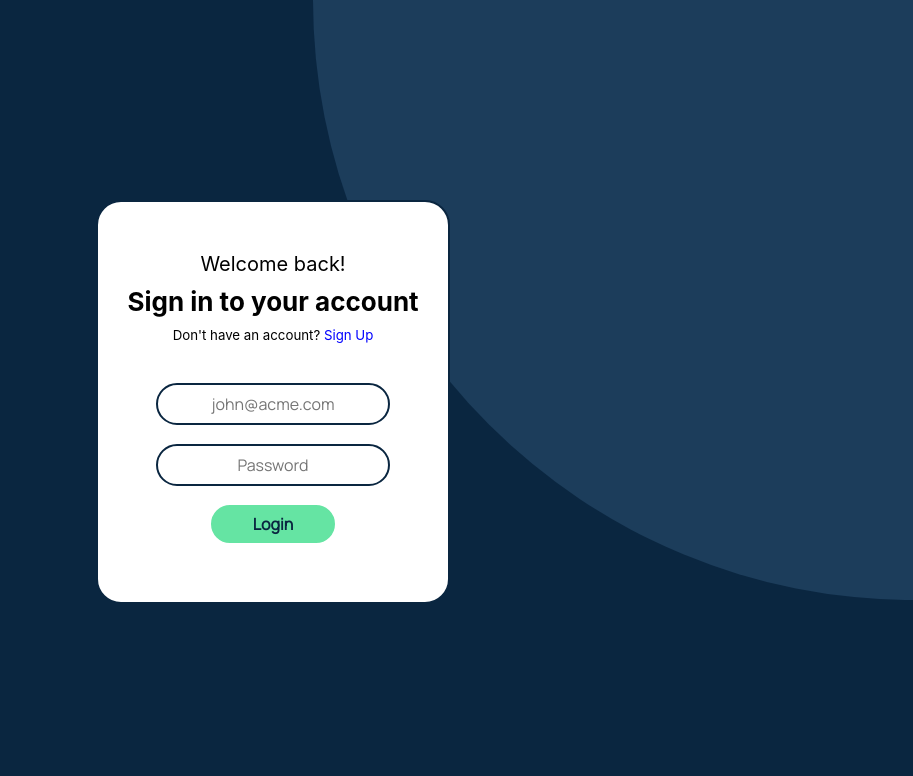
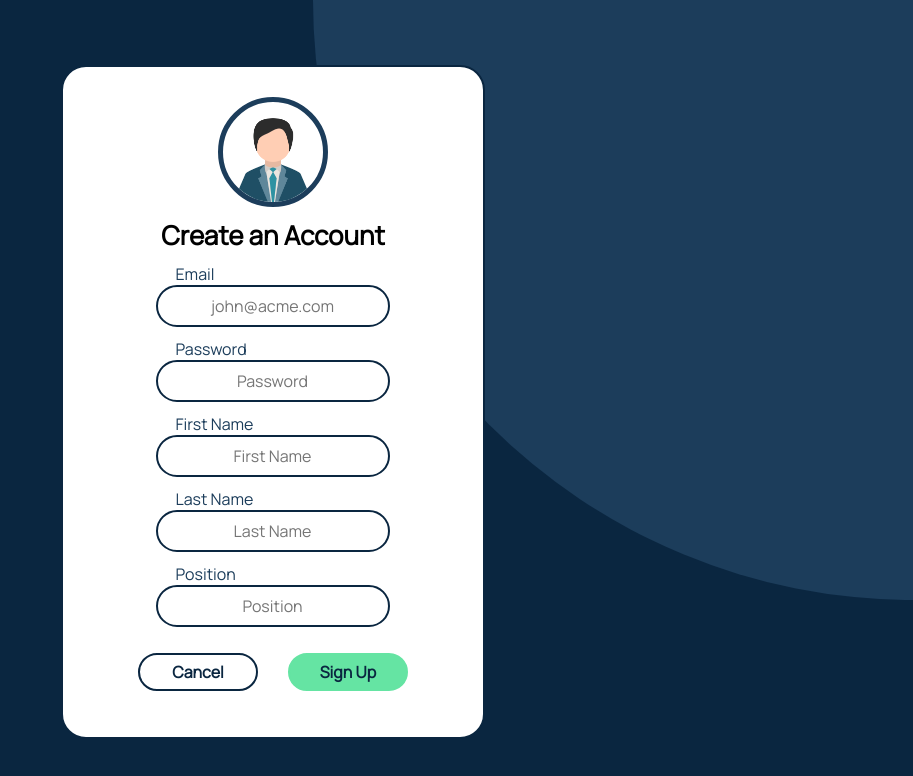
Before and after one commit to Vladimir-Kozinsky/i-service, a React (Create React App) app in the folder my-app/: page /signup in a window 1280 px wide. Shown: the top 776 px of the page, without its empty margins (367-1280 px from the left). Built offline with nearby package versions, Linux system fonts and the light colour scheme.

Commit message:
feat: add signup page

```diff
--- a/my-app/package.json
+++ b/my-app/package.json
@@ -17,6 +17,7 @@
     "react": "^18.2.0",
     "react-dom": "^18.2.0",
     "react-redux": "^8.0.2",
+    "react-router-dom": "^6.4.0",
     "react-scripts": "5.0.1",
     "redux": "^4.2.0",
     "sass": "^1.54.9",
--- a/my-app/src/App.tsx
+++ b/my-app/src/App.tsx
@@ -1,10 +1,15 @@
 import s from './App.module.scss';
 import Auth from './components/Auth/Auth';
+import { Routes, Route, } from "react-router-dom";
+import SignUp from './components/SignUp/SignUp';
 
 function App() {
   return (
     <div className={s.container}>
-      <Auth />
+      <Routes>
+        <Route path='/auth' element={<Auth />} />
+        <Route path='/signup' element={<SignUp />} />
+      </Routes>
     </div>
   );
 }
--- a/my-app/src/common/buttons/Button.module.scss
+++ b/my-app/src/common/buttons/Button.module.scss
@@ -2,7 +2,7 @@
     background-color: #ffffff;
     border-radius: 24px;
     height: 38px;
-    padding: 0 40px;
+    width: 120px;
     color: #0A2640;
     font-size: 16px;
     font-family: "Manrope";
@@ -25,5 +25,10 @@
     }
     &.button__white {
         border: #0a2640 2px solid;
+        &:hover {
+            background-color: #0a2640;
+            border: #0a2640 2px solid;
+            color: #ffffff;
+        }
     }
 }
--- a/my-app/src/components/Auth/Auth.tsx
+++ b/my-app/src/components/Auth/Auth.tsx
@@ -6,14 +6,15 @@ import Input from '../../common/Input';
 import s from './Auth.module.scss';
 import { signIn } from './../../store/reducers/authReducer';
 import { connect } from "react-redux";
+import { Link } from "react-router-dom";
 
-interface Values {
+interface IValues {
     email: string;
     password: string;
 }
 
 type MyProps = {
-    signIn: ({ email, password }: Values) => void;
+    signIn: ({ email, password }: IValues) => void;
     isAuthError: boolean;
 }
 
@@ -48,15 +49,15 @@ class Auth extends React.Component<MyProps> {
                 <div className={s.auth}>
                     <h4 className={classNames(s.auth__header, s.auth__header__welcome)}>Welcome back!</h4>
                     <h3 className={classNames(s.auth__header, s.auth__header__signin)}>Sign in to your account</h3>
-                    <h5 className={classNames(s.auth__header, s.auth__header__signup)}>Don't have an account? <a>Sign Up</a></h5>
+                    <h5 className={classNames(s.auth__header, s.auth__header__signup)}>Don't have an account? <Link to="/signup">Sign Up</Link></h5>
                     <Formik
                         initialValues={{
                             email: '',
                             password: ''
                         }}
                         onSubmit={(
-                            values: Values,
-                            { setSubmitting }: FormikHelpers<Values>
+                            values: IValues,
+                            { setSubmitting }: FormikHelpers<IValues>
                         ) => {
                             this.props.signIn(values);
                         }}
--- /dev/null
+++ b/my-app/src/components/SignUp/SignUp.module.scss
@@ -0,0 +1,74 @@
+@import url('https://fonts.googleapis.com/css2?family=Lora&family=Manrope&display=swap');
+
+.signout__container {
+    position: relative;
+    width: 100%;
+    height: 100%;
+    overflow: hidden;
+}
+
+.background__circle {
+    background-color: #1C3D5B;
+    width: 1200px;
+    height: 1200px;
+    border-radius: 1000px;
+    position: absolute;
+    top: -600px;
+    right: -600px;
+}
+
+.signout {
+    border: #0a2640 2px solid;
+    background-color: #ffffff;
+    border-radius: 25px;
+    height: 670px;
+    width: 420px;
+    position: relative;
+    top: 50%;
+    margin: -335px auto;
+}
+
+.signout__avatar {
+    width: 100px;
+    height: 100px;
+    border-radius: 100px;
+    border: 5px solid #1C3D5B;
+    text-align: center;
+    overflow: hidden;
+    position: relative;
+    margin: 30px auto 0;
+
+    .signout__avatar__img {
+        width: 130%;
+        position: absolute;
+        left: -15px
+    }
+}
+
+.signout__header {
+    text-align: center;
+    font-size: 26px;
+    margin-top: 10px;
+    font-family: Manrope;
+    font-weight: 700;
+}
+
+.auth__form__link {
+    position: relative;
+    margin: 10px auto;
+    height: 65px;
+    width: 235px;
+
+    label {
+        margin-left: 20px;
+        font-family: Manrope;
+        color: #1C3D5B;
+    }
+}
+
+.auth__form__btns {
+    margin: 25px auto 0;
+    width: 270px;
+    display: flex;
+    justify-content: space-between;
+}
--- /dev/null
+++ b/my-app/src/components/SignUp/SignUp.tsx
@@ -0,0 +1,64 @@
+import s from './SignUp.module.scss';
+import userAvatar from '../../assets/img/png/user-avatar.png'
+import { Form, Formik, FormikHelpers } from 'formik';
+import Input from '../../common/Input';
+import Button from '../../common/buttons/Button';
+
+interface IValues {
+    email: string;
+    password: string;
+}
+
+const SignUp = () => {
+    return (
+        <div className={s.signout__container}>
+            <div className={s.background__circle}></div>
+            <div className={s.signout} >
+                <div className={s.signout__avatar} >
+                    <img className={s.signout__avatar__img} src={userAvatar} />
+                </div>
+                <h3 className={s.signout__header}>Create an Account</h3>
+                <Formik
+                    initialValues={{
+                        email: '',
+                        password: ''
+                    }}
+                    onSubmit={(
+                        values: IValues,
+                        { setSubmitting }: FormikHelpers<IValues>
+                    ) => {
+                    }}
+                >
+                    <Form className={s.auth__form}>
+                        <div className={s.auth__form__link}>
+                            <label>Email</label>
+                            <Input type="email" id="email" name="email" placeholder="john@acme.com" />
+                        </div>
+                        <div className={s.auth__form__link}>
+                            <label>Password</label>
+                            <Input type="password" id="password" name="password" placeholder="Password" />
+                        </div>
+                        <div className={s.auth__form__link}>
+                            <label>First Name</label>
+                            <Input type="firstName" id="firstName" name="firstName" placeholder="First Name" />
+                        </div>
+                        <div className={s.auth__form__link}>
+                            <label>Last Name</label>
+                            <Input type="lastName" id="lastName" name="lastName" placeholder="Last Name" />
+                        </div>
+                        <div className={s.auth__form__link}>
+                            <label>Position</label>
+                            <Input type="position" id="position" name="position" placeholder="Position" />
+                        </div>
+                        <div className={s.auth__form__btns} >
+                            <Button text="Cancel" color="white" btnType="button" />
+                            <Button text="Sign Up" color="green" btnType="submit" />
+                        </div>
+                    </Form>
+                </Formik>
+            </div>
+        </div>
+    )
+}
+
+export default SignUp;
--- a/my-app/src/index.tsx
+++ b/my-app/src/index.tsx
@@ -4,16 +4,19 @@ import './index.css';
 import App from './App';
 import reportWebVitals from './reportWebVitals';
 import { Provider } from 'react-redux';
-import {store} from './store/store';
+import { store } from './store/store';
+import { BrowserRouter } from "react-router-dom";
 
 const root = ReactDOM.createRoot(
   document.getElementById('root') as HTMLElement
 );
 root.render(
   <React.StrictMode>
-    <Provider store={store}>
-      <App />
-    </Provider>
+    <BrowserRouter>
+      <Provider store={store}>
+        <App />
+      </Provider>
+    </BrowserRouter>
   </React.StrictMode>
 );
 
```
Also changed, not shown: my-app/src/assets/img/png/user-avatar.png (added), 1 other file (tests, documents, lock files or other folders).
